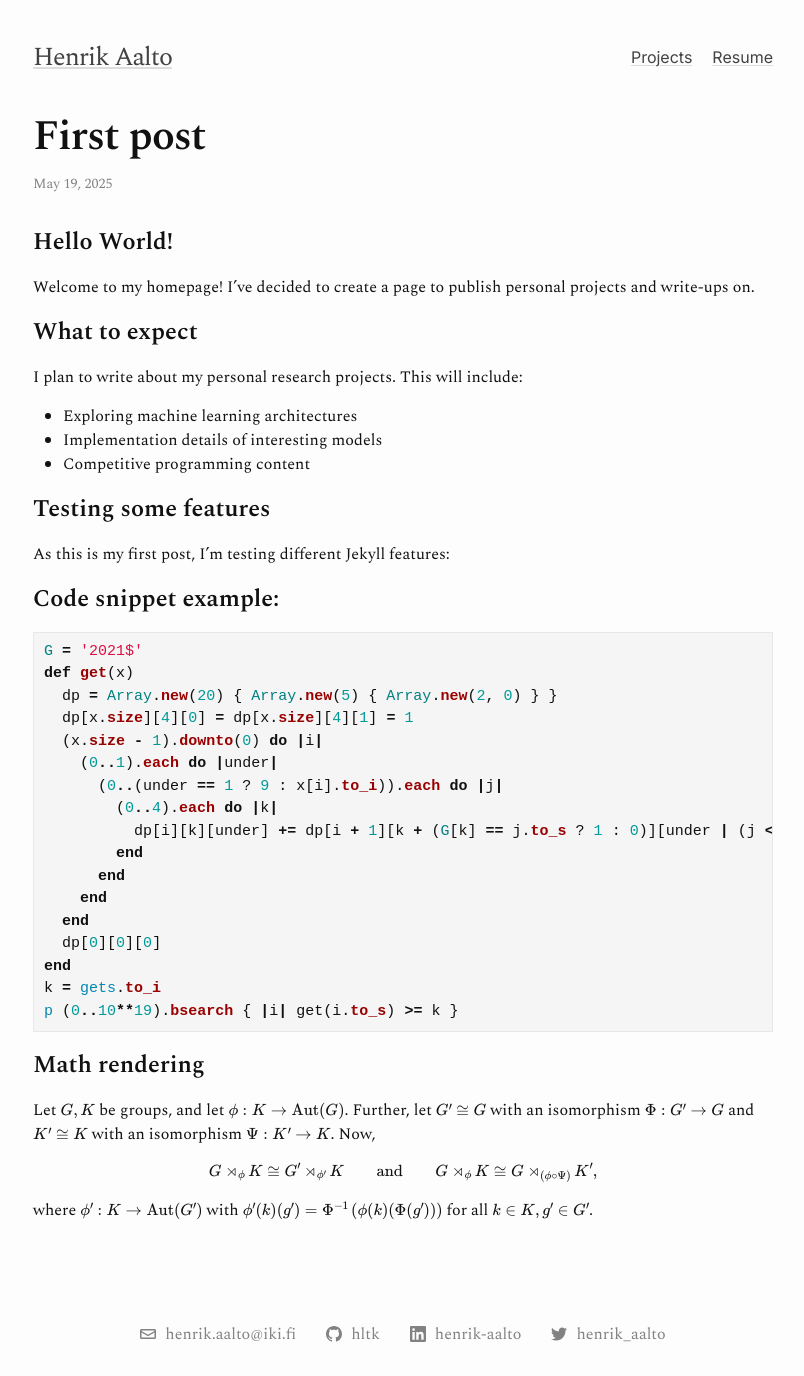
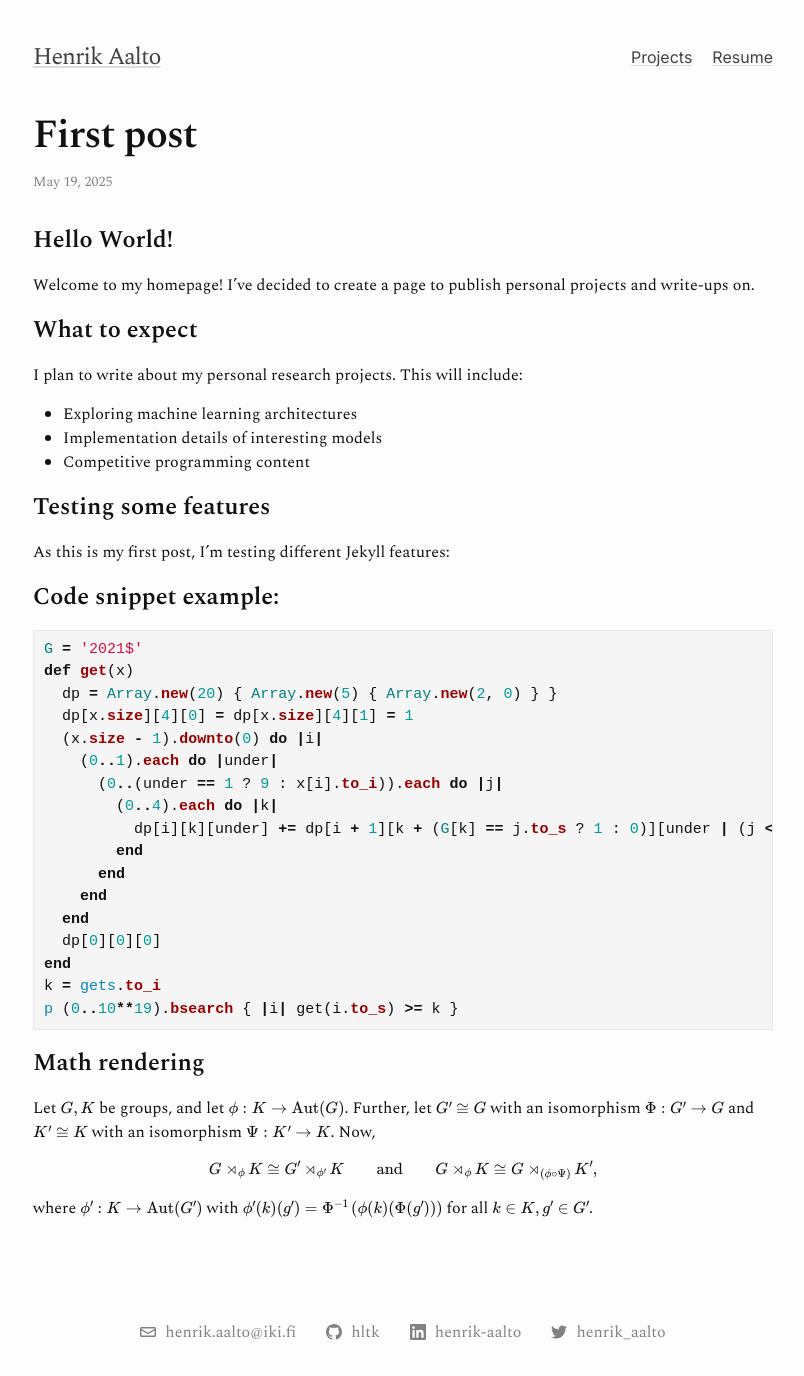
Before and after one commit to hltk/hltk.github.io, a Jekyll site: the page built from _posts/2025-05-19-first-post.markdown, in a window 1280 px wide. Shown: the whole page, without its empty margins (237-1041 px from the left). Built offline with Jekyll 4.4.1, drawn with Linux system fonts in a browser that asks for light colours; formulas are drawn with MathJax 3.

Commit message:
refactor: consolidate font sizes from 12 to 6 core sizes
Reduced font size system from 12 distinct sizes to 6 core sizes plus 2 exceptions (code blocks and sans-serif scaling), following design system best practices.

Core scale: 0.875rem, 1rem, 1.125rem, 1.5rem, 2rem, 2.5rem
Exceptions: 0.9375rem (code), 0.805rem (sans-serif scaling)

- Add font-size-2xl variable (2.5rem)
- Update site title, post titles, and headings to use consolidated scale
- Maintain code block exception at 0.9375rem
- Maintain sans-serif scaling exception at 0.805rem

```diff
--- a/_sass/minima.scss
+++ b/_sass/minima.scss
@@ -21,6 +21,7 @@
   --font-size-md: 1.125rem;
   --font-size-lg: 1.5rem;
   --font-size-xl: 2rem;
+  --font-size-2xl: 2.5rem;
 
   // Spacing scale (based on 30px unit)
   --spacing-unit: 30px;
@@ -73,6 +74,7 @@ $font-size-base:   1rem !default;
 $font-size-md:     1.125rem !default;
 $font-size-lg:     1.5rem !default;
 $font-size-xl:     2rem !default;
+$font-size-2xl:    2.5rem !default;
 
 // Spacing scale
 $spacing-unit:     30px !default;
--- a/_sass/minima/_layout.scss
+++ b/_sass/minima/_layout.scss
@@ -16,7 +16,7 @@
 }
 
 .site-title {
-  @include relative-font-size(1.625);
+  @include relative-font-size(1.5);
   font-weight: 400;
   line-height: $base-line-height * $font-size-base * 2.25;
   letter-spacing: -1px;
@@ -114,7 +114,7 @@
 }
 
 .post-list-heading {
-  @include relative-font-size(1.75);
+  @include relative-font-size(2);
 }
 
 .post-list {
@@ -146,12 +146,12 @@
 }
 
 .post-title {
-  @include relative-font-size(2.625);
+  @include relative-font-size(2.5);
   letter-spacing: -1px;
   line-height: 1;
 
   @include media-query($on-laptop) {
-    @include relative-font-size(2.25);
+    @include relative-font-size(2);
   }
 }
 
@@ -162,20 +162,20 @@
     @include relative-font-size(2);
 
     @include media-query($on-laptop) {
-      @include relative-font-size(1.75);
+      @include relative-font-size(2);
     }
   }
 
   h3 {
-    @include relative-font-size(1.625);
+    @include relative-font-size(1.5);
 
     @include media-query($on-laptop) {
-      @include relative-font-size(1.375);
+      @include relative-font-size(1.5);
     }
   }
 
   h4 {
-    @include relative-font-size(1.25);
+    @include relative-font-size(1.125);
 
     @include media-query($on-laptop) {
       @include relative-font-size(1.125);
@@ -215,7 +215,7 @@
 }
 
 .project-title {
-  @include relative-font-size(1.75);
+  @include relative-font-size(2);
   font-family: var(--font-family-sans);
   font-weight: 500;
   margin-bottom: 0;
```
